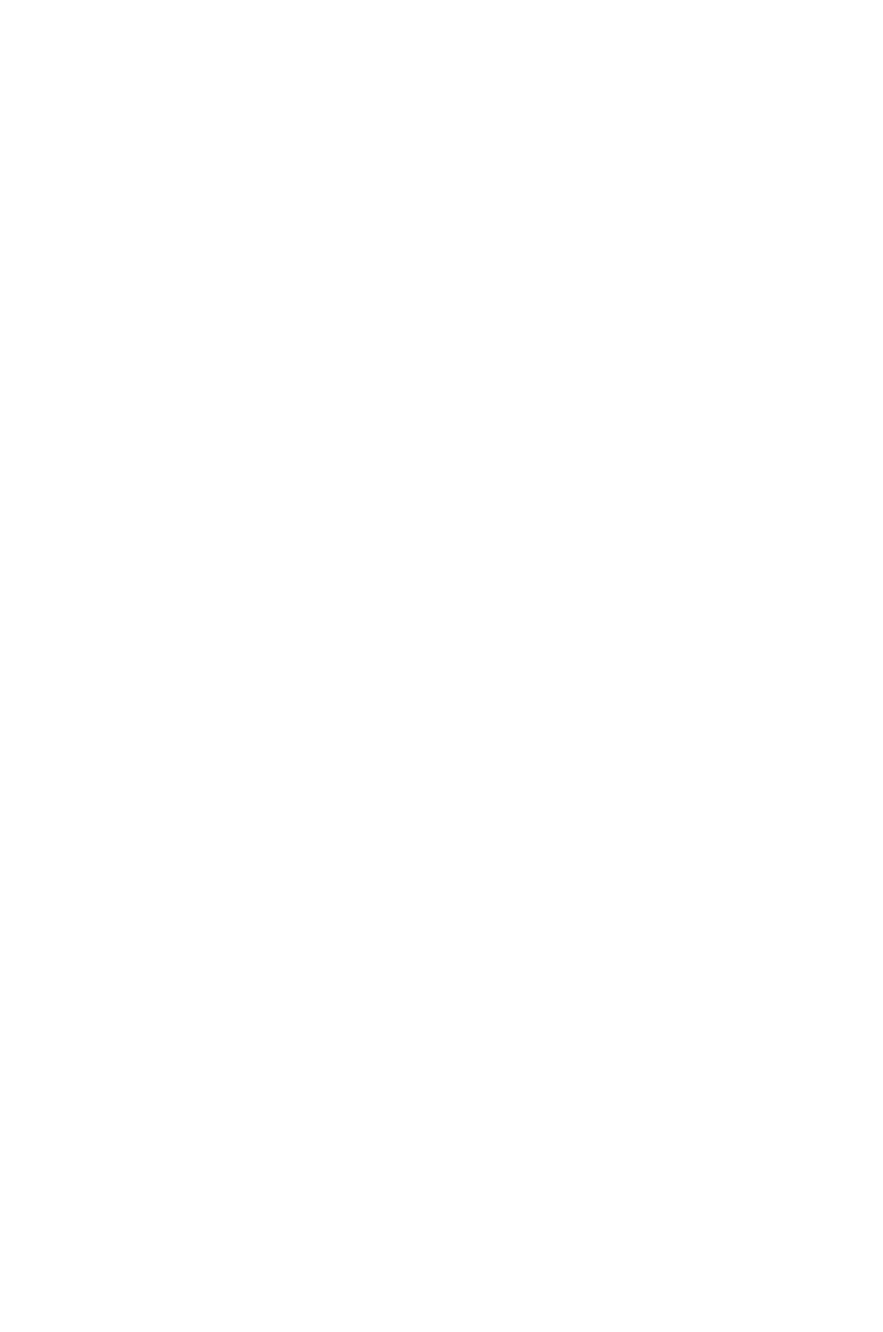
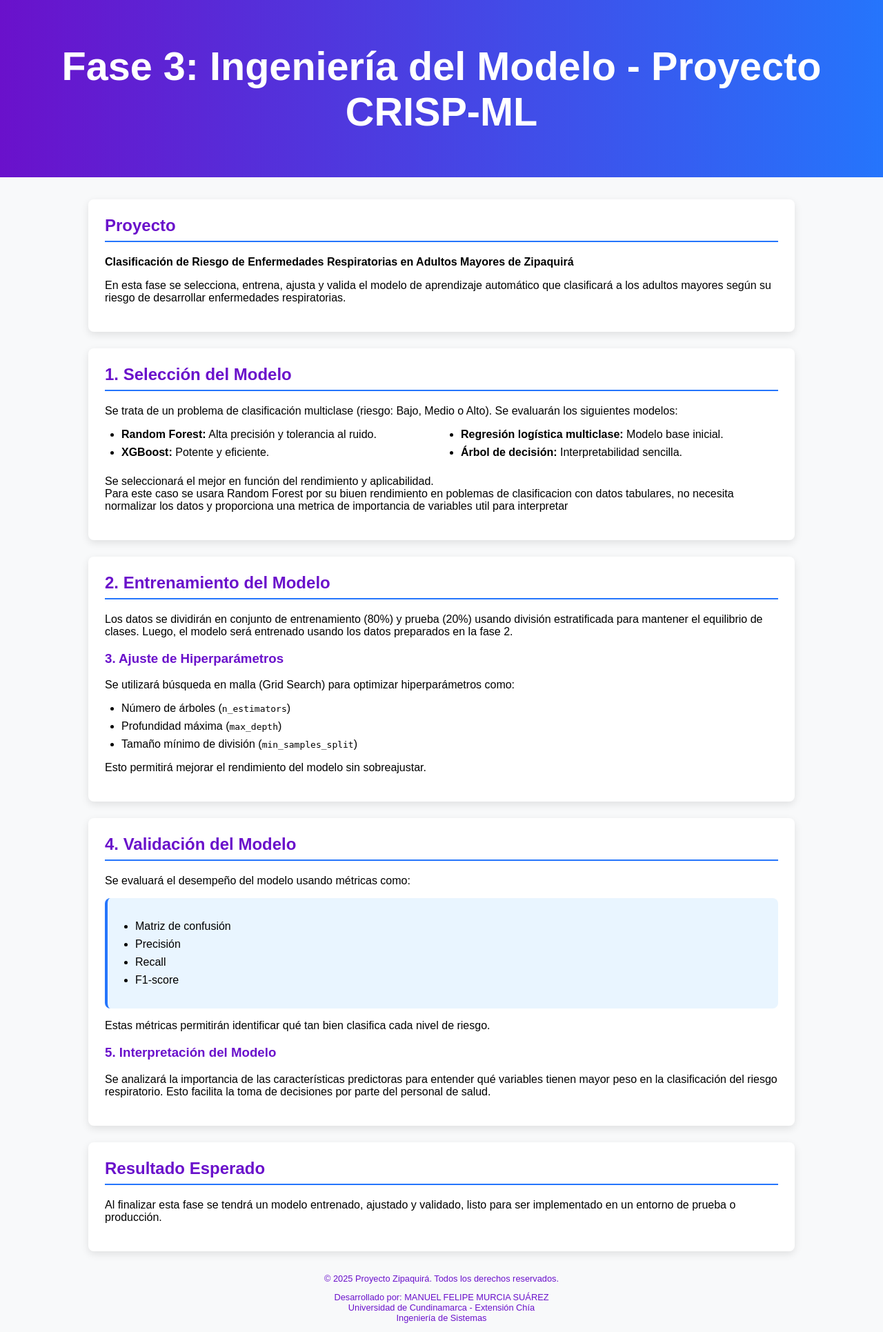
Before and after one commit to Manmurcia/ProyectoMLZipaquira, a Flask app: page /fase3 in a window 1280 px wide. Before the commit the page is empty. Shown: the whole page at 69% size. Before the commit the page ends 800 px from the top, so only its background shows below. Run offline with Flask 3, Linux system fonts and the light colour scheme.

Commit message:
Añadir estilos y contenido para la Fase 3: Ingeniería del Modelo, incluyendo secciones de selección, entrenamiento, ajuste y validación del modelo.

```diff
--- a/static/css/Fase3.css
+++ b/static/css/Fase3.css
@@ -0,0 +1,117 @@
+/* Estilos generales */
+        body {
+            background-color: #f8f9fa;
+            font-family: 'Arial', sans-serif;
+            margin: 0;
+            padding: 0;
+        }
+
+        /* Contenedor principal */
+        .container {
+            width: 80%;
+            margin: 0 auto;
+        }
+
+        /* Estilos del header */
+        .header {
+            background: linear-gradient(to right, #6a11cb, #2575fc);
+            color: white;
+            padding: 1.5rem 0;
+            margin-bottom: 2rem;
+            text-align: center;
+            font-size: 1.8rem;
+            font-weight: bold;
+        }
+
+        /* Estilos del menú */
+        nav {
+            background: white;
+            border-radius: 8px;
+            box-shadow: 0 4px 12px rgba(0,0,0,0.1);
+            padding: 1rem;
+            text-align: center;
+            margin-bottom: 1.5rem;
+        }
+
+        nav ul {
+            list-style: none;
+            padding: 0;
+            margin: 0;
+            display: flex;
+            justify-content: center;
+            gap: 25px;
+        }
+
+        nav ul li {
+            display: inline-block;
+        }
+
+        nav ul li a {
+            text-decoration: none;
+            color: #6a11cb;
+            font-size: 18px;
+            font-weight: bold;
+            padding: 10px 15px;
+            border-radius: 30px;
+            transition: all 0.3s;
+        }
+
+        nav ul li a:hover {
+            background: #2575fc;
+            color: white;
+            box-shadow: 0 4px 8px rgba(0,0,0,0.15);
+            transform: translateY(-2px);
+        }
+
+        /* Estilos de contenido */
+        .section {
+            background: white;
+            border-radius: 8px;
+            box-shadow: 0 4px 12px rgba(0,0,0,0.1);
+            padding: 1.5rem;
+            margin-bottom: 1.5rem;
+        }
+
+        h2 {
+            color: #6a11cb;
+            border-bottom: 2px solid #2575fc;
+            padding-bottom: 0.5rem;
+            margin-top: 0;
+        }
+
+        h3 {
+            color: #6a11cb;
+        }
+
+        ul {
+            padding-left: 1.5rem;
+        }
+
+        li {
+            margin-bottom: 0.5rem;
+        }
+
+        .model-list {
+            columns: 2;
+            column-gap: 2rem;
+        }
+
+        .metric-list {
+            background: #e9f5ff;
+            padding: 1rem;
+            border-radius: 8px;
+            border-left: 4px solid #2575fc;
+        }
+
+        .footer {
+            text-align: center;
+            margin-top: 2rem;
+            font-size: 0.8rem;
+            color: #6a11cb;
+        }
+
+        .note {
+            font-style: italic;
+            color: #666;
+            margin-top: 1rem;
+        }
--- a/templates/Fase3.html
+++ b/templates/Fase3.html
@@ -1,12 +1,79 @@
 <!DOCTYPE html>
-<html lang="en">
+<html lang="es">
 <head>
     <meta charset="UTF-8">
     <meta name="viewport" content="width=device-width, initial-scale=1.0">
     <link rel="stylesheet" href="{{ url_for('static', filename='css/Fase3.css') }}">
-    <title>Fase 3</title>
+    <title>Fase 3: Ingeniería del Modelo - Proyecto CRISP-ML</title>
 </head>
 <body>
+    <header class="header">
+        <h1>Fase 3: Ingeniería del Modelo - Proyecto CRISP-ML</h1>
+    </header>
 
+    <div class="container">
+
+        <div id="proyecto" class="section">
+            <h2>Proyecto</h2>
+            <p><strong>Clasificación de Riesgo de Enfermedades Respiratorias en Adultos Mayores de Zipaquirá</strong></p>
+            <p>En esta fase se selecciona, entrena, ajusta y valida el modelo de aprendizaje automático que clasificará a los adultos mayores según su riesgo de desarrollar enfermedades respiratorias.</p>
+        </div>
+
+        <div id="seleccion" class="section">
+            <h2>1. Selección del Modelo</h2>
+            <p>Se trata de un problema de clasificación multiclase (riesgo: Bajo, Medio o Alto). Se evaluarán los siguientes modelos:</p>
+            <ul class="model-list">
+                <li><strong>Random Forest:</strong> Alta precisión y tolerancia al ruido.</li>
+                <li><strong>XGBoost:</strong> Potente y eficiente.</li>
+                <li><strong>Regresión logística multiclase:</strong> Modelo base inicial.</li>
+                <li><strong>Árbol de decisión:</strong> Interpretabilidad sencilla.</li>
+            </ul>
+            <p>Se seleccionará el mejor en función del rendimiento y aplicabilidad.<br>
+                Para este caso se usara Random Forest por su biuen rendimiento en poblemas de clasificacion con datos tabulares, no necesita normalizar los datos y proporciona una metrica de importancia de variables util para interpretar</p>
+        </div>
+
+        <div class="section">
+            <h2>2. Entrenamiento del Modelo</h2>
+            <p>Los datos se dividirán en conjunto de entrenamiento (80%) y prueba (20%) usando división estratificada para mantener el equilibrio de clases. Luego, el modelo será entrenado usando los datos preparados en la fase 2.</p>
+
+            <h3>3. Ajuste de Hiperparámetros</h3>
+            <p>Se utilizará búsqueda en malla (Grid Search) para optimizar hiperparámetros como:</p>
+            <ul>
+                <li>Número de árboles (<code>n_estimators</code>)</li>
+                <li>Profundidad máxima (<code>max_depth</code>)</li>
+                <li>Tamaño mínimo de división (<code>min_samples_split</code>)</li>
+            </ul>
+            <p>Esto permitirá mejorar el rendimiento del modelo sin sobreajustar.</p>
+        </div>
+
+        <div id="validacion" class="section">
+            <h2>4. Validación del Modelo</h2>
+            <p>Se evaluará el desempeño del modelo usando métricas como:</p>
+            <div class="metric-list">
+                <ul>
+                    <li>Matriz de confusión</li>
+                    <li>Precisión</li>
+                    <li>Recall</li>
+                    <li>F1-score</li>
+                </ul>
+            </div>
+            <p>Estas métricas permitirán identificar qué tan bien clasifica cada nivel de riesgo.</p>
+
+            <h3>5. Interpretación del Modelo</h3>
+            <p>Se analizará la importancia de las características predictoras para entender qué variables tienen mayor peso en la clasificación del riesgo respiratorio. Esto facilita la toma de decisiones por parte del personal de salud.</p>
+        </div>
+
+        <div class="section">
+            <h2>Resultado Esperado</h2>
+            <p>Al finalizar esta fase se tendrá un modelo entrenado, ajustado y validado, listo para ser implementado en un entorno de prueba o producción.</p>
+        </div>
+
+        <div class="footer">
+            <p>© 2025 Proyecto Zipaquirá. Todos los derechos reservados.</p>
+            <p>Desarrollado por: MANUEL FELIPE MURCIA SUÁREZ<br>
+            Universidad de Cundinamarca - Extensión Chía<br>
+            Ingeniería de Sistemas</p>
+        </div>
+    </div>
 </body>
 </html>
```
